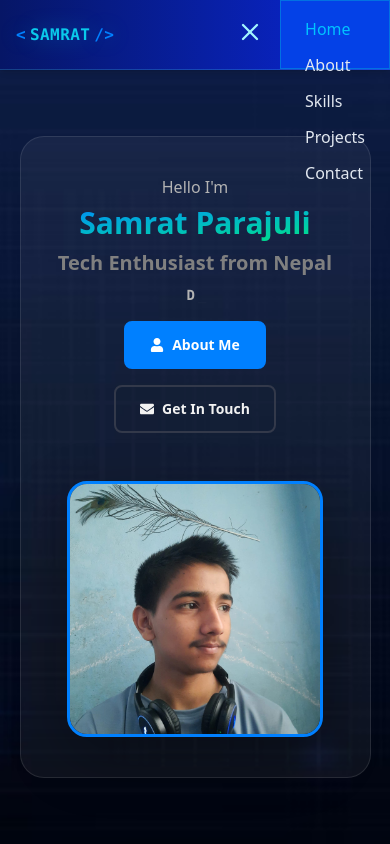
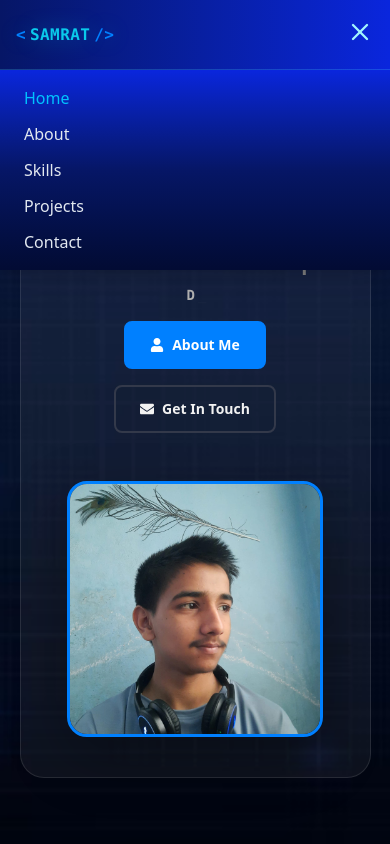
Before and after one commit to SamratVsn/PortfolioVsn, a React (Vite) app: page / in a window 390 px wide. Both pictures are taken after a click on the button "Toggle menu". Shown: the top 844 px of the page. Built offline with nearby package versions, Linux system fonts and the light colour scheme.

Commit message:
Nav Updates
Navigation Bar updated for mobile responsiveness

```diff
--- a/src/Components/Nav.jsx
+++ b/src/Components/Nav.jsx
@@ -104,16 +104,15 @@ const Navbar = () => {
 
       {/* Mobile Dropdown */}
       {isOpen && (
-        <div className="md:hidden bg-[#0441e7] border border-cyan-500/40">
-          <ul className="flex flex-col px-6 py-4 space-y-3 text-base font-medium">
+        <div className="md:hidden bg-gradient-to-b from-[#0a26dd] via-[#061666] to-[#020b33] bg-opacity-50 backdrop-blur-md shadow-xl w-full absolute top-[70px] left-0 z-50">
+          <ul className="flex flex-col px-6 py-4 space-y-3 text-base font-medium list-none">
             {navLinks.map(({ name, to }) => (
               <li key={to}>
                 <Link
                   to={to}
                   onClick={closeMenu}
-                  className={`block transition ${
-                    pathname === to ? "text-[#00c3ff]" : "text-slate-200 hover:text-[#00c3ff]"
-                  }`}
+                  className={`block transition ${pathname === to ? "text-[#00c3ff]" : "text-slate-200 hover:text-[#00c3ff]"
+                    }`}
                 >
                   {name}
                 </Link>
@@ -144,9 +143,9 @@ function getSVGPath(icon) {
         <path d="M22.675 0H1.325C.593 0 0 .593 0 1.326v21.348C0 23.407.593 24 1.325 24H12.82v-9.294H9.692V11.08h3.128V8.413c0-3.1 1.893-4.788 4.659-4.788 1.325 0 2.464.098 2.795.142v3.24l-1.918.001c-1.504 0-1.795.715-1.795 1.763v2.312h3.587l-.467 3.626h-3.12V24h6.116C23.407 24 24 23.407 24 22.674V1.326C24 .593 23.407 0 22.675 0z" />
       );
     case "google":
-  return (
-    <path d="M22.56 12.25c0-.78-.07-1.53-.2-2.25H12v4.26h5.92c-.26 1.37-1.04 2.53-2.21 3.31v2.77h3.57c2.08-1.92 3.28-4.74 3.28-8.09zM12 23c2.97 0 5.46-.98 7.28-2.66l-3.57-2.77c-.98.66-2.23 1.06-3.71 1.06-2.86 0-5.29-1.93-6.16-4.53H2.18v2.84C3.99 20.53 7.7 23 12 23zM5.84 14.09c-.22-.66-.35-1.36-.35-2.09s.13-1.43.35-2.09V7.07H2.18C1.43 8.55 1 10.22 1 12s.43 3.45 1.18 4.93l2.85-2.22.81-.62zM12 5.38c1.62 0 3.06.56 4.21 1.64l3.15-3.15C17.45 2.09 14.97 1 12 1 7.7 1 3.99 3.47 2.18 7.07l3.66 2.84c.87-2.6 3.3-4.53 6.16-4.53z" fill="#4285F4"/>
-  );
+      return (
+        <path d="M22.56 12.25c0-.78-.07-1.53-.2-2.25H12v4.26h5.92c-.26 1.37-1.04 2.53-2.21 3.31v2.77h3.57c2.08-1.92 3.28-4.74 3.28-8.09zM12 23c2.97 0 5.46-.98 7.28-2.66l-3.57-2.77c-.98.66-2.23 1.06-3.71 1.06-2.86 0-5.29-1.93-6.16-4.53H2.18v2.84C3.99 20.53 7.7 23 12 23zM5.84 14.09c-.22-.66-.35-1.36-.35-2.09s.13-1.43.35-2.09V7.07H2.18C1.43 8.55 1 10.22 1 12s.43 3.45 1.18 4.93l2.85-2.22.81-.62zM12 5.38c1.62 0 3.06.56 4.21 1.64l3.15-3.15C17.45 2.09 14.97 1 12 1 7.7 1 3.99 3.47 2.18 7.07l3.66 2.84c.87-2.6 3.3-4.53 6.16-4.53z" fill="#4285F4" />
+      );
     default:
       return null;
   }
```
